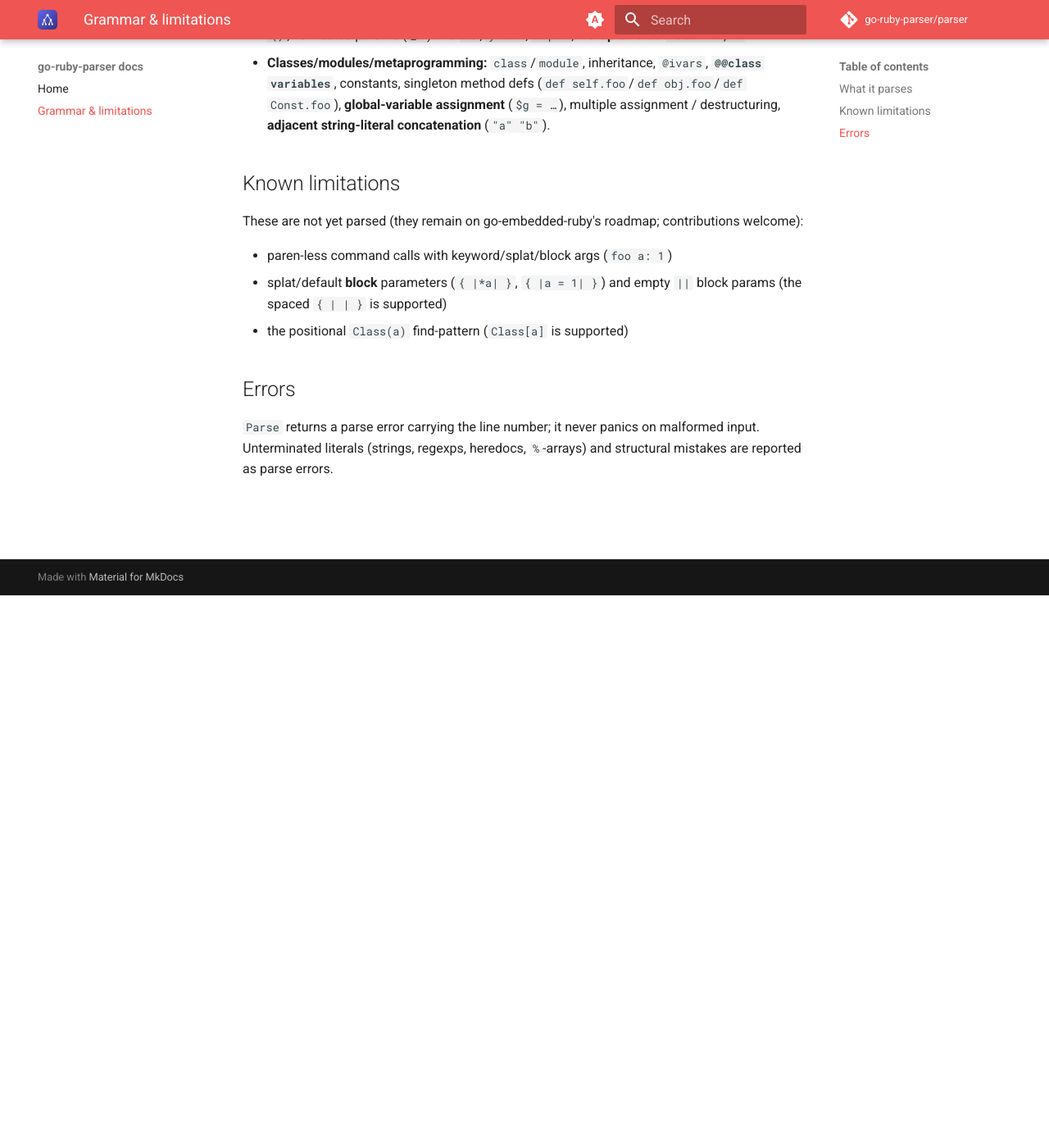
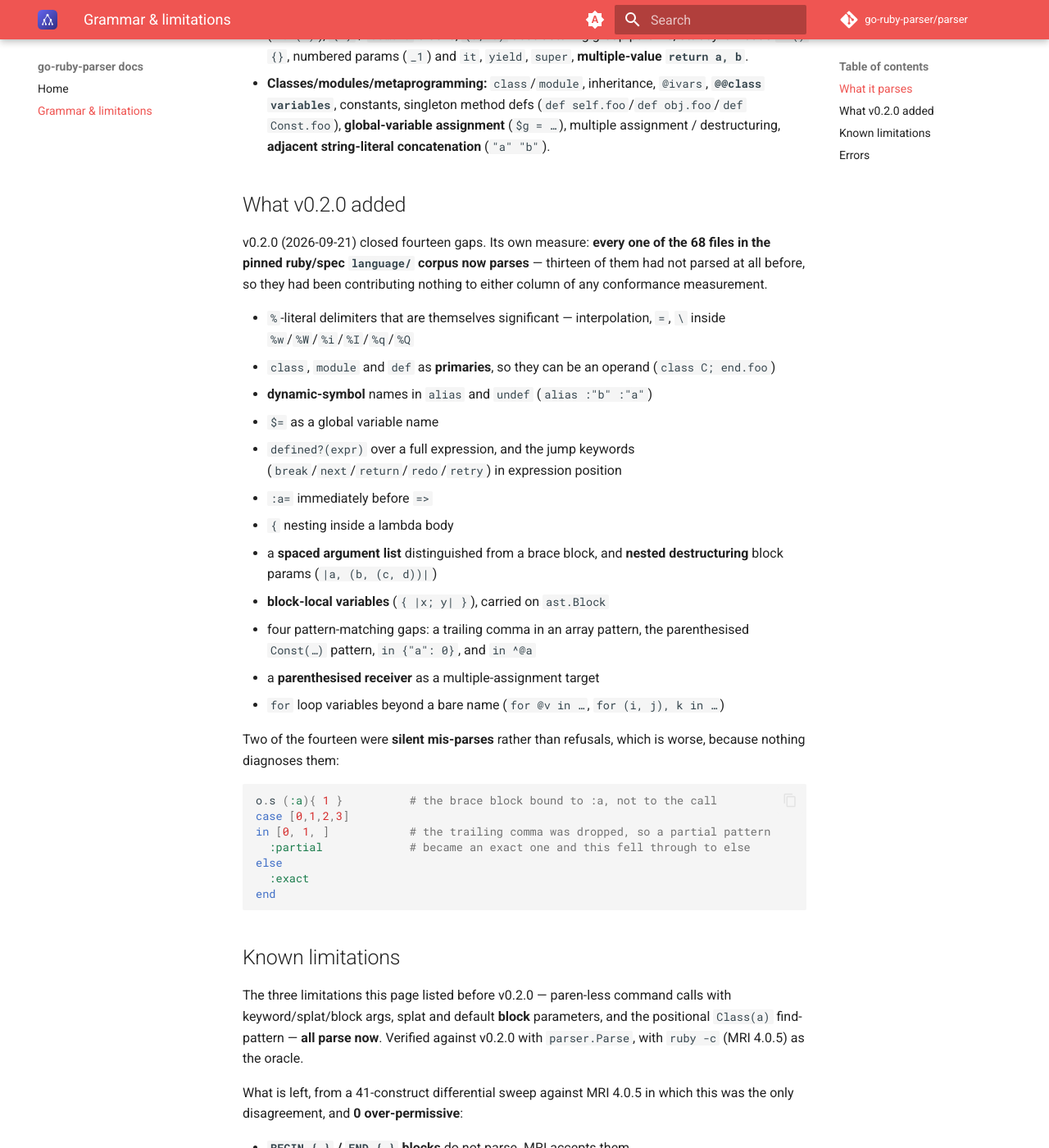
Before and after one commit to go-ruby-parser/docs, an MkDocs documentation site: the page built from docs/grammar.md, in a window 1280 px wide and 1400 px high, scrolled down 674 px. Shown: the whole window at 82% size. Built offline with MkDocs 1.6.1 and Material for MkDocs 9.7.7, drawn with Linux system fonts in a browser that asks for light colours; comment, search, counter and statistics services are not loaded; the version menu is left out; some of the changed text lies outside the part shown.

Commit message:
grammar: v0.2.0 -- all three documented limitations now parse (#9)
Every one of the three entries under "Known limitations" is false as of v0.2.0
(2026-09-21). Verified against v0.2.0 with parser.Parse, MRI 4.0.5 `ruby -c` as
the oracle:

  paren-less cmd kwargs  foo a: 1   PARSES
  splat block param      { |*a| }   PARSES
  default block param    { |a = 1| } PARSES
  empty block params     { || }     PARSES
  find-pattern Class(a)             PARSES

The splat-block-param entry had been wrong for three months: upstream corrected
its own README about eleven hours after this page was last edited.

Replaced with what v0.2.0 added (the fourteen gaps, including the two silent
MIS-PARSES, which are worse than refusals because nothing diagnoses them), and
with the limitation that is actually left. From a 41-construct differential
sweep against MRI 4.0.5, one disagreement and 0 over-permissive:

  BEGIN { } / END { } blocks do not parse.

Also noted: four language spec files parse but stop in go-embedded-ruby's own
compiler, which is consumer-side work and not a parser gap.

index.md: names v0.2.0 as the current release and versions the `go get` line --
neither site mentioned any parser version at all. The coverage claim said "100%
coverage enforced in CI across the six 64-bit targets"; per the parser's ci.yml
the gate is on the three OS lanes, and the six arches (plus js/wasm and
wasip1/wasm) run the suite without the coverage gate.

docs.yml: mike published the site as version "0.1". With v0.2.0 tagged that
labelled post-v0.2.0 docs as 0.1 docs.

Co-authored-by: Claude Opus 5 <noreply@anthropic.com>

````diff
--- a/docs/grammar.md
+++ b/docs/grammar.md
@@ -1,7 +1,9 @@
 # Grammar & limitations
 
 go-ruby-parser accepts a broad, practical subset of Ruby 4.0, all
-differential-tested against MRI 4.0.5.
+differential-tested against MRI 4.0.5. This page describes **v0.2.0**
+(2026-09-21), which closed fourteen grammar gaps — see *What v0.2.0 added*
+below.
 
 ## What it parses
 
@@ -30,15 +32,60 @@ differential-tested against MRI 4.0.5.
   (`$g = …`), multiple assignment / destructuring, **adjacent string-literal
   concatenation** (`"a" "b"`).
 
+## What v0.2.0 added
+
+v0.2.0 (2026-09-21) closed fourteen gaps. Its own measure: **every one of the 68
+files in the pinned ruby/spec `language/` corpus now parses** — thirteen of them
+had not parsed at all before, so they had been contributing nothing to either
+column of any conformance measurement.
+
+- `%`-literal delimiters that are themselves significant — interpolation, `=`,
+  `\` inside `%w`/`%W`/`%i`/`%I`/`%q`/`%Q`
+- `class`, `module` and `def` as **primaries**, so they can be an operand
+  (`class C; end.foo`)
+- **dynamic-symbol** names in `alias` and `undef` (`alias :"b" :"a"`)
+- `$=` as a global variable name
+- `defined?(expr)` over a full expression, and the jump keywords
+  (`break`/`next`/`return`/`redo`/`retry`) in expression position
+- `:a=` immediately before `=>`
+- `{` nesting inside a lambda body
+- a **spaced argument list** distinguished from a brace block, and **nested
+  destructuring** block params (`|a, (b, (c, d))|`)
+- **block-local variables** (`{ |x; y| }`), carried on `ast.Block`
+- four pattern-matching gaps: a trailing comma in an array pattern, the
+  parenthesised `Const(…)` pattern, `in {"a": 0}`, and `in ^@a`
+- a **parenthesised receiver** as a multiple-assignment target
+- `for` loop variables beyond a bare name (`for @v in …`, `for (i, j), k in …`)
+
+Two of the fourteen were **silent mis-parses** rather than refusals, which is
+worse, because nothing diagnoses them:
+
+```ruby
+o.s (:a){ 1 }          # the brace block bound to :a, not to the call
+case [0,1,2,3]
+in [0, 1, ]            # the trailing comma was dropped, so a partial pattern
+  :partial             # became an exact one and this fell through to else
+else
+  :exact
+end
+```
+
 ## Known limitations
 
-These are not yet parsed (they remain on go-embedded-ruby's roadmap;
-contributions welcome):
+The three limitations this page listed before v0.2.0 — paren-less command calls
+with keyword/splat/block args, splat and default **block** parameters, and the
+positional `Class(a)` find-pattern — **all parse now**. Verified against v0.2.0
+with `parser.Parse`, with `ruby -c` (MRI 4.0.5) as the oracle.
 
-- paren-less command calls with keyword/splat/block args (`foo a: 1`)
-- splat/default **block** parameters (`{ |*a| }`, `{ |a = 1| }`) and empty `||`
-  block params (the spaced `{ | | }` is supported)
-- the positional `Class(a)` find-pattern (`Class[a]` is supported)
+What is left, from a 41-construct differential sweep against MRI 4.0.5 in which
+this was the only disagreement, and **0 over-permissive**:
+
+- **`BEGIN { }` / `END { }` blocks** do not parse. MRI accepts them.
+
+Four further files in the pinned ruby/spec `language/` corpus parse but stop
+later in **go-embedded-ruby's own compiler**, not here: `for_spec`, `block_spec`,
+`defined_spec` and `variables_spec`. Those are consumer-side work, tracked in the
+interpreter.
 
 ## Errors
 
````
Also changed, not shown: docs/index.md (+9 -2 lines), 1 other file.
